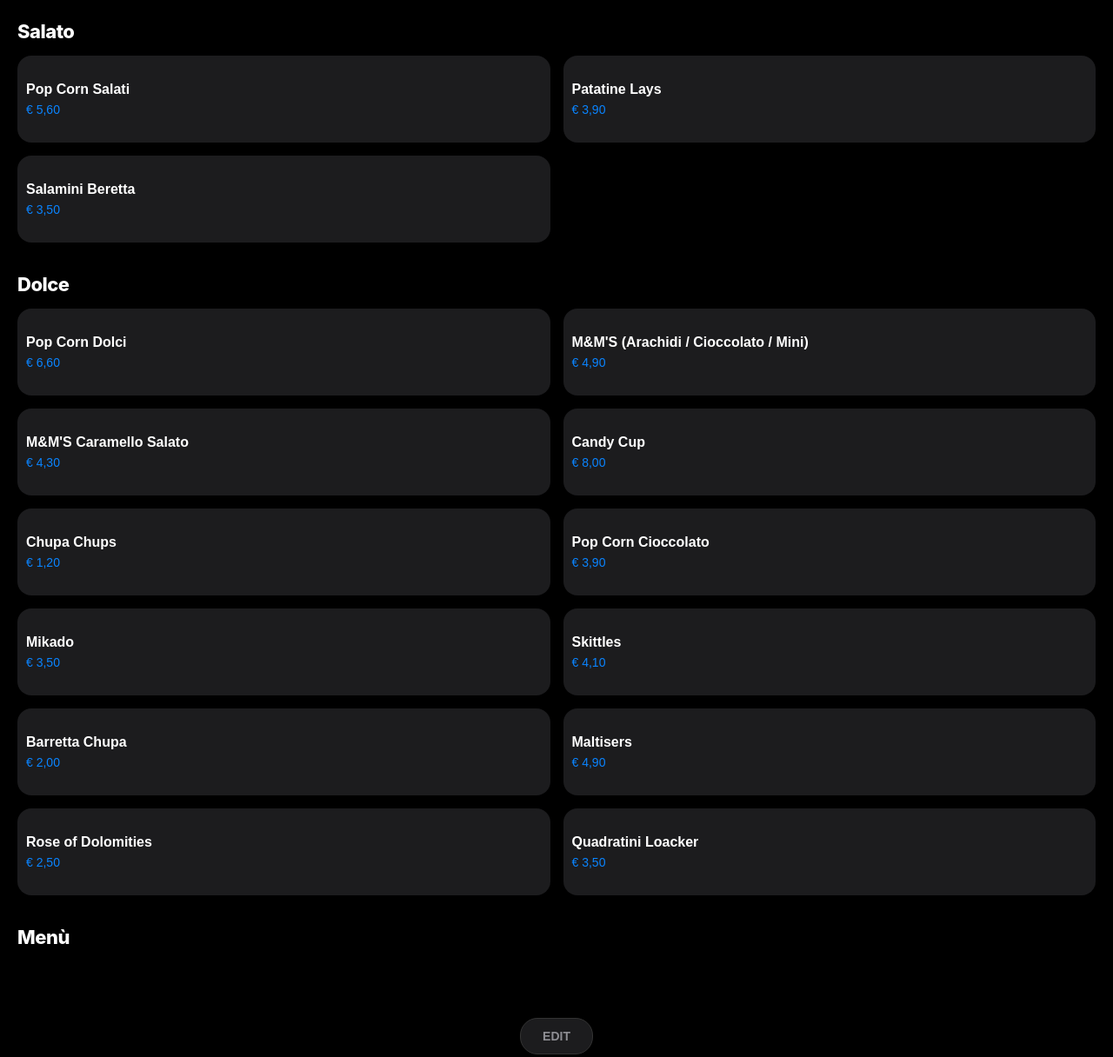
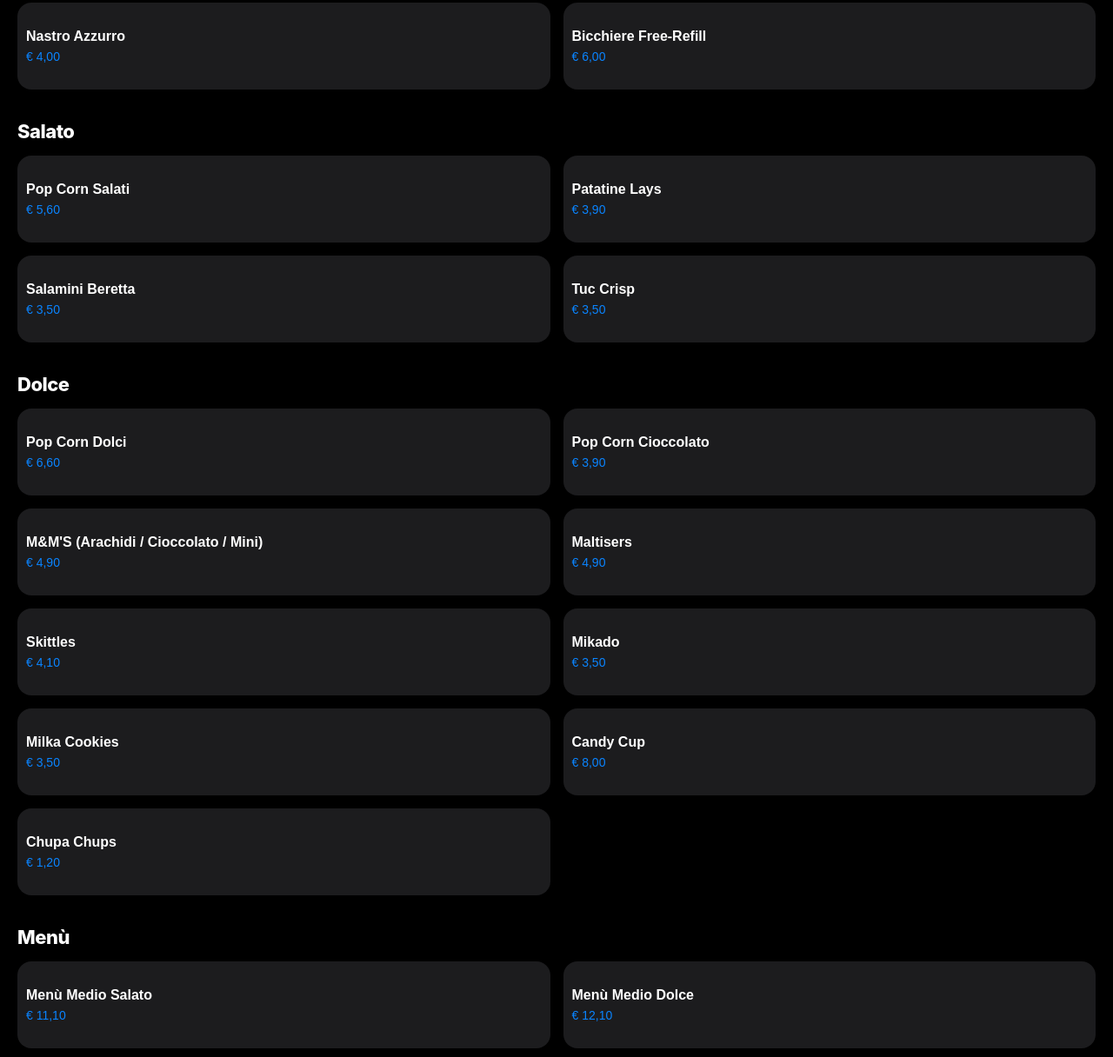
Before and after one commit to tommasoconti98/Carretto-UCI, a plain HTML site: page index.html in a window 1280 px wide. Shown: the part 505-1721 px from the top of the page at 87% size. Drawn offline with Linux system fonts and the light colour scheme.

Commit message:
Terza versione dell'applicazione con sezioni differenziate

```diff
--- a/index.html
+++ b/index.html
@@ -167,7 +167,6 @@
         </div>
     </div>
 
-    <!-- Modificato da Griglia Singola a Sezioni -->
     <div id="product-sections"></div>
 
     <div class="footer-actions" id="footer-controls">
@@ -229,16 +228,36 @@
 
     <script>
         const defaultProdotti = [
-            {nome:"Pop Corn Salati", prezzo:5.60, categoria:"Salato"}, {nome:"Pop Corn Dolci", prezzo:6.60, categoria:"Dolce"},
-            {nome:"Coca/Fanta/Tè (PET)", prezzo:4.00, categoria:"Bevande"}, {nome:"Acqua Nat 1L", prezzo:2.90, categoria:"Bevande"},
-            {nome:"Acqua Friz 0,7L", prezzo:2.60, categoria:"Bevande"}, {nome:"M&M'S (Arachidi / Cioccolato / Mini)", prezzo:4.90, categoria:"Dolce"},
-            {nome:"M&M'S Caramello Salato", prezzo:4.30, categoria:"Dolce"}, {nome:"Candy Cup", prezzo:8.00, categoria:"Dolce"},
-            {nome:"Chupa Chups", prezzo:1.20, categoria:"Dolce"}, {nome:"Pop Corn Cioccolato", prezzo:3.90, categoria:"Dolce"},
-            {nome:"Patatine Lays", prezzo:3.90, categoria:"Salato"}, {nome:"Nastro Azzurro", prezzo:4.00, categoria:"Bevande"},
-            {nome:"Mikado", prezzo:3.50, categoria:"Dolce"}, {nome:"Skittles", prezzo:4.10, categoria:"Dolce"},
-            {nome:"Salamini Beretta", prezzo:3.50, categoria:"Salato"}, {nome:"Barretta Chupa", prezzo:2.00, categoria:"Dolce"},
-            {nome:"Maltisers", prezzo:4.90, categoria:"Dolce"}, {nome:"Monster", prezzo:3.40, categoria:"Bevande"},
-			{nome:"Rose of Dolomities", prezzo:2.50, categoria:"Dolce"}, {nome:"Quadratini Loacker", prezzo:3.50, categoria:"Dolce"}
+            // Bevande
+            {nome:"Acqua Nat 1L", prezzo:2.90, categoria:"Bevande"},
+            {nome:"Acqua Friz 0,7L", prezzo:2.60, categoria:"Bevande"},
+            {nome:"Coca/Fanta/Tè (PET)", prezzo:4.00, categoria:"Bevande"},
+            {nome:"Monster", prezzo:3.40, categoria:"Bevande"},
+            {nome:"Lurisia", prezzo:3.40, categoria:"Bevande"},
+            {nome:"Pilsner", prezzo:4.40, categoria:"Bevande"},
+            {nome:"Nastro Azzurro", prezzo:4.00, categoria:"Bevande"},
+            {nome:"Bicchiere Free-Refill", prezzo:6.00, categoria:"Bevande"},
+
+            // Salato
+            {nome:"Pop Corn Salati", prezzo:5.60, categoria:"Salato"},
+            {nome:"Patatine Lays", prezzo:3.90, categoria:"Salato"},
+            {nome:"Salamini Beretta", prezzo:3.50, categoria:"Salato"},
+            {nome:"Tuc Crisp", prezzo:3.50, categoria:"Salato"},
+
+            // Dolce
+            {nome:"Pop Corn Dolci", prezzo:6.60, categoria:"Dolce"},
+            {nome:"Pop Corn Cioccolato", prezzo:3.90, categoria:"Dolce"},
+            {nome:"M&M'S (Arachidi / Cioccolato / Mini)", prezzo:4.90, categoria:"Dolce"},
+            {nome:"Maltisers", prezzo:4.90, categoria:"Dolce"},
+            {nome:"Skittles", prezzo:4.10, categoria:"Dolce"},
+            {nome:"Mikado", prezzo:3.50, categoria:"Dolce"},
+            {nome:"Milka Cookies", prezzo:3.50, categoria:"Dolce"},
+            {nome:"Candy Cup", prezzo:8.00, categoria:"Dolce"},
+            {nome:"Chupa Chups", prezzo:1.20, categoria:"Dolce"},
+
+            // Menù
+            {nome:"Menù Medio Salato", prezzo:11.10, categoria:"Menù"},
+            {nome:"Menù Medio Dolce", prezzo:12.10, categoria:"Menù"}
         ];
 
         let prodotti = JSON.parse(localStorage.getItem('uci_listino_custom')) || defaultProdotti.map(p => ({...p}));
@@ -268,7 +287,6 @@
                 grid.className = 'grid';
 
                 prodotti.forEach((p, index) => {
-                    // Fallback a Salato se la categoria non esiste nei vecchi salvataggi del browser
                     const pCat = p.categoria || 'Salato';
                     if (pCat !== cat) return;
 
```
